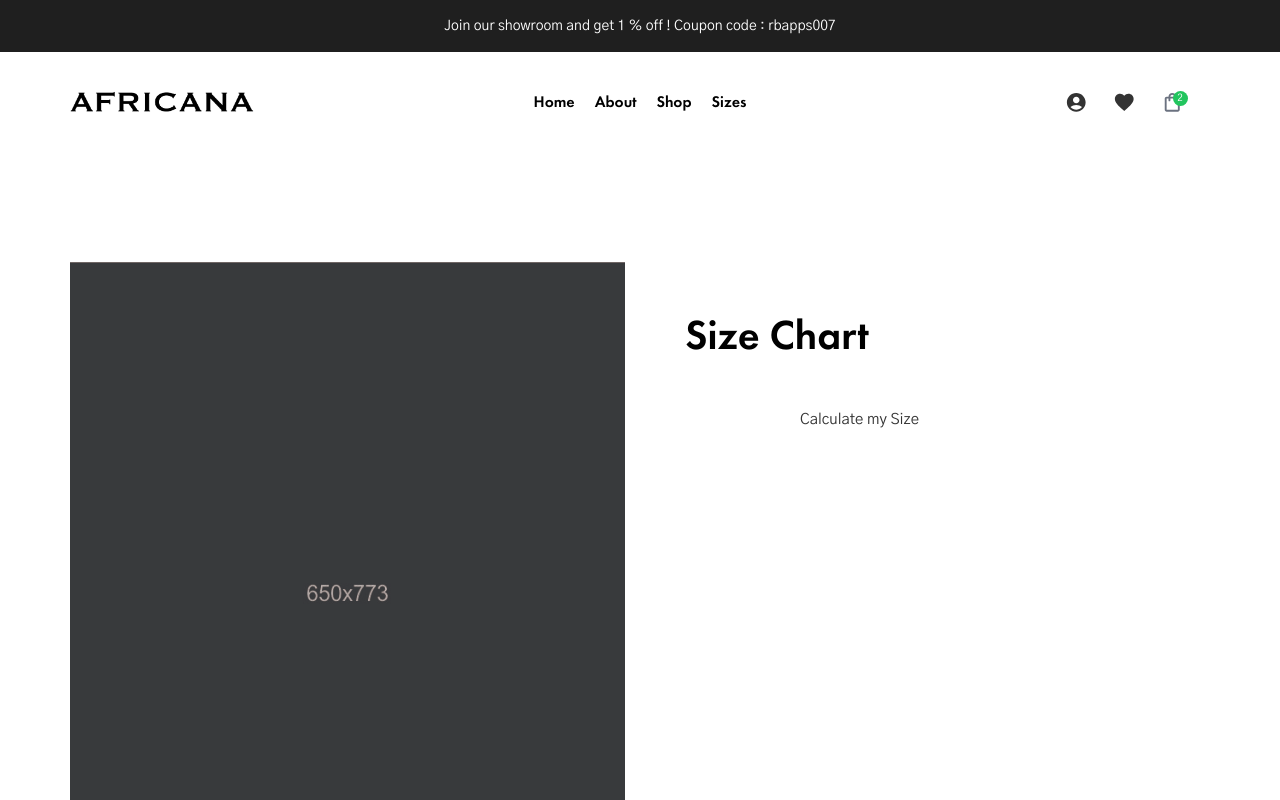
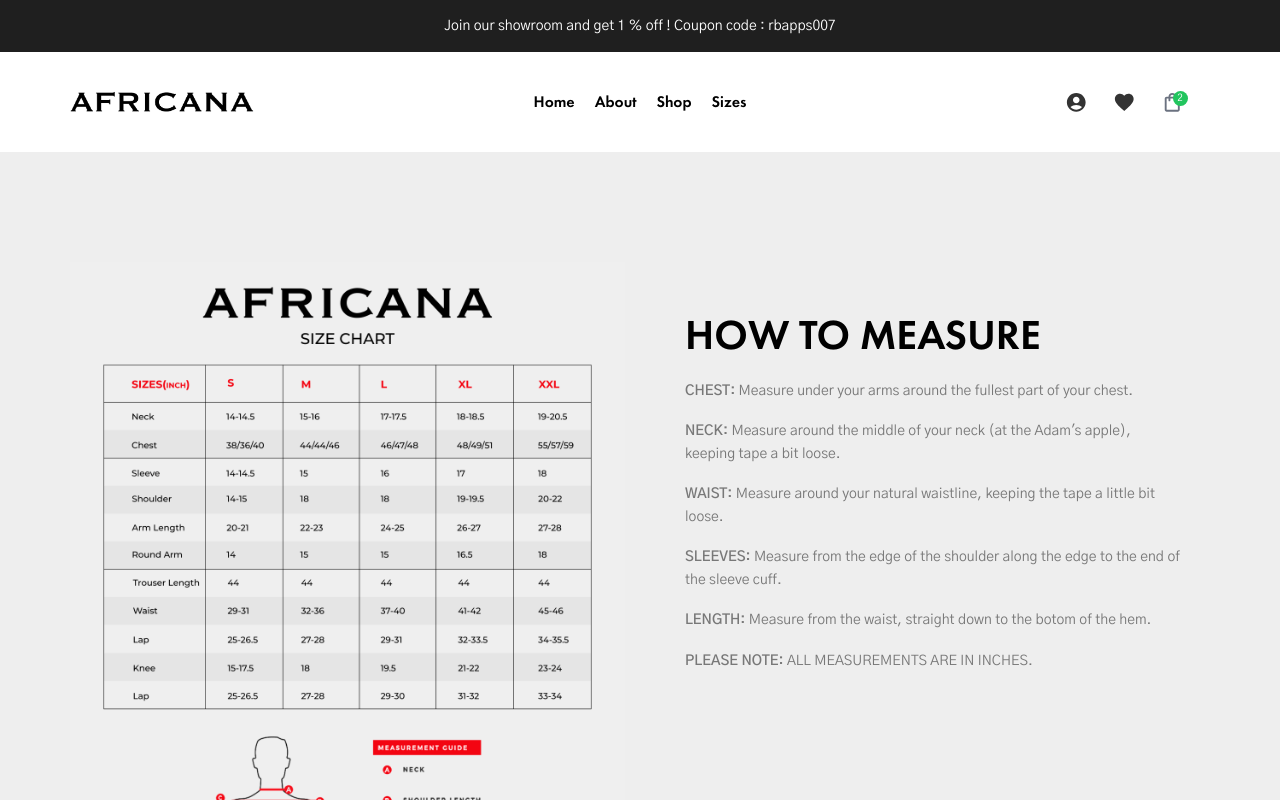
Before and after one commit to rilwanat/africana-web-frontend, a React (Create React App) app: page /sizes in a window 1280 px wide. Shown: the top 800 px of the page. Built offline with nearby package versions, Linux system fonts and the light colour scheme.

Commit message:
size page and  products hover
- size page and  products hover

```diff
--- a/src/components/pages/LandingPage.jsx
+++ b/src/components/pages/LandingPage.jsx
@@ -90,7 +90,9 @@
            <div
           //  style={{ opacity: startMainTransition ? 1 : 1 }}>
             // className={isMainVisible ? 'fade-in-main' : 'fade-out-main'}>
-            className={`fade-in-main ${!isMainVisible ? 'fade-in' : 'fade-out'}`}>
+            className={`fade-in-main ${!isMainVisible ? 'fade-in' : 'fade-out'}`}
+            style={{ backgroundColor: '#eeeeee' }}
+            >
 
            <Header options={options} />
 
--- a/src/components/pages/ShopLeftSidebarPage.js
+++ b/src/components/pages/ShopLeftSidebarPage.js
@@ -662,7 +662,7 @@
 
 
             {/* start shop-section */}
-            <section className="shop-section section-padding">
+            <section className="shop-section section-padding" style={{ backgroundColor: '#eeeeee' }}>
                 <div className="container-fluid">
                     <div className="row" >
                         <div className="col col-xs-12" >
--- a/src/components/pages/SizesPage.jsx
+++ b/src/components/pages/SizesPage.jsx
@@ -15,7 +15,7 @@
 
 import './shop/shop.css';
 
-import imgx from '../../assets/images/shop/img-2.jpg';
+import imgx from '../../assets/images/size.png';
 /**
  * demo data
  */
@@ -99,7 +99,7 @@
             {/* <PageTitle name="Shop single"/> */}
 
             {/* start shop-single-section */}
-            <section className="shop-single-section section-padding">
+            <section className="shop-single-section section-padding" style={{ backgroundColor: '#eeeeee' }}>
                 <div className="container-1410">
                     <div className="row">
                         <div className="col col-md-6">
@@ -117,52 +117,21 @@
                                 <div className="slider-nav"></div>
                             </div>
                         </div>
+
                         <div className="col col-md-6">
                             <div className="product-details">
-                                <h2>Size Chart</h2>
-
+                                <h2>HOW TO MEASURE</h2>
 
                                 {/* <p>{data.shortDescription}</p> */}
+                                <div className='flex flex-col ' >
+                                <p className='' style={{ fontSize: '14px' }}><strong>CHEST:</strong> Measure under your arms around the fullest part of your chest.</p>
+                                <p className='' style={{ fontSize: '14px' }}><strong>NECK:</strong> Measure around the middle of your neck (at the Adam's apple), keeping tape a bit loose.</p>
+                                <p className='' style={{ fontSize: '14px' }}><strong>WAIST:</strong> Measure around your natural waistline, keeping the tape a little bit loose.</p>
+                                <p className='' style={{ fontSize: '14px' }}><strong>SLEEVES:</strong> Measure from the edge of the shoulder along the edge to the end of the sleeve cuff.</p>
+                                <p className='' style={{ fontSize: '14px' }}><strong>LENGTH:</strong> Measure from the waist, straight down to the botom of the hem.</p>
+                                <p className='' style={{ fontSize: '14px' }}><strong>PLEASE NOTE:</strong> ALL MEASUREMENTS ARE IN INCHES.</p>
+                                </div>
 
-                                 <div className="product-option">
-                            <form className="form">
-                                <div className="product-row flex items-center">
-
-                                <div className="touchspin-wrap">
-                                                {/* <button
-                                                    onClick={(e) => {
-                                                        HandleProductCount(e, 'plus')
-                                                    }} id="slider-thumbnail-touchspin-up" className="btn btn-default "
-                                                    type="button"><i className="glyphicon glyphicon-chevron-up"></i>
-                                                </button>
-                                                <button
-                                                    onClick={(e) => {
-                                                        HandleProductCount(e, 'minus')
-                                                    }}
-                                                    id="slider-thumbnail-touchspin-down" className="btn btn-default "
-                                                    type="button"><i className="glyphicon glyphicon-chevron-down"></i>
-                                                </button>
-                                                <input readOnly className="product-count" type="text"
-                                                       value={productCount} name="product-count"/> */}
-                                            </div>
-
-
-                                    {/* <div className='mr-4'>
-                                        <input
-                                        // className="product-count"
-                                        type="text"
-                                        defaultValue={1}
-                                               name="product-count-3"/>
-                                    </div> */}
-                                    <div>
-                                        <button className='p-4'
-                                        // type="submit"
-                                        // onClick={onQuickViewCloseClick}
-                                        >Calculate my Size</button>
-                                    </div>
-                                </div>
-                            </form>
-                        </div>
 
                             </div>
                         </div>
--- a/src/components/pages/about/About.js
+++ b/src/components/pages/about/About.js
@@ -49,7 +49,7 @@
             {/* <PageTitle name="About us"/> */}
 
             {/* start about-section */}
-            <section className="about-section section-padding">
+            <section className="about-section section-padding" style={{ backgroundColor: '#eeeeee' }}>
                 <div className="container-fluid">
                     <div className="row">
                         <div className="col col-lg-8">
--- a/src/components/pages/shop/Products.js
+++ b/src/components/pages/shop/Products.js
@@ -1,4 +1,4 @@
-import React, {Fragment} from 'react';
+import React, {Fragment, useState} from 'react';
 import {Link} from "react-router-dom";
 
 import RemoveRedEyeOutlinedIcon from '@mui/icons-material/RemoveRedEyeOutlined';
@@ -15,6 +15,11 @@
  * @constructor
  */
 function Products({HandelQuickViewData, products, ordering}) {
+
+    const [isViewHovered, setViewHovered] = useState(false);
+    const [isFavHovered, setFavHovered] = useState(false);
+    const [isBagHovered, setBagHovered] = useState(false);
+
 
     return (
         <Fragment>
@@ -45,12 +50,19 @@
 
                                                                     <i className="fi flaticon-view"/>
                                                                 </a> */}
-                                                                <div style={{ backgroundColor: 'white', borderRadius: '50%', padding: '0.5rem', cursor: 'pointer', margin: '0.2em' }}>
+                                                                <div style={{ backgroundColor: isViewHovered ? 'black' : 'white', borderRadius: '50%', padding: '0.5rem', cursor: 'pointer', margin: '0.2em' }}>
                                                                         <RemoveRedEyeOutlinedIcon
                                                                         onClick={
                                                                             // e => onQuickViewClick(e, item)
                                                                             e => HandelQuickViewData(e, item)
                                                                         }
+                                                                        onMouseEnter={()=>{
+                                                                            setViewHovered(true)
+                                                                        }}
+                                                                        onMouseLeave={()=>{
+                                                                            setViewHovered(false)
+                                                                        }}
+                                                                        style={{ color: isViewHovered ? 'white' : 'black',  }}
                                                                         className='w-4 h-4 p-1' />
                                                                     </div>
                                                                 </li>
@@ -59,16 +71,38 @@
                                                                        data-tip="Add to Wishlist!">
                                                                         <i className="fi icon-heart-shape-outline"/>
                                                                     </a> */}
-                                                                    <div style={{ backgroundColor: 'white', borderRadius: '50%', padding: '0.5rem', cursor: 'pointer', margin: '0.2em' }}>
-                                                                        <FavoriteIcon className='w-4 h-4 p-1' />
+                                                                    <div style={{ backgroundColor: isFavHovered ? 'black' : 'white', borderRadius: '50%', padding: '0.5rem', cursor: 'pointer', margin: '0.2em' }}>
+                                                                        <FavoriteIcon className='w-4 h-4 p-1'
+                                                                         onClick={
+                                                                            ()=>{}
+                                                                        }
+                                                                         onMouseEnter={()=>{
+                                                                            setFavHovered(true)
+                                                                        }}
+                                                                        onMouseLeave={()=>{
+                                                                            setFavHovered(false)
+                                                                        }}
+                                                                        style={{ color: isFavHovered ? 'white' : 'black',  }}
+                                                                        />
                                                                     </div>
                                                                     </li>
                                                                 <li>
                                                                     {/* <a href="#" title="Add to cart!"
                                                                        data-tip="Add to cart!">
                                                                         <i className="fi flaticon-shopping-cart"/></a> */}
-                                                                        <div style={{ backgroundColor: 'white', borderRadius: '50%', padding: '0.5rem', cursor: 'pointer', margin: '0.2em' }}>
-                                                                        <ShoppingBagOutlinedIcon className='w-4 h-4 p-1' />
+                                                                        <div style={{ backgroundColor: isBagHovered ? 'black' : 'white', borderRadius: '50%', padding: '0.5rem', cursor: 'pointer', margin: '0.2em' }}>
+                                                                        <ShoppingBagOutlinedIcon className='w-4 h-4 p-1'
+                                                                        onClick={
+                                                                            ()=>{}
+                                                                        }
+                                                                        onMouseEnter={()=>{
+                                                                            setBagHovered(true)
+                                                                        }}
+                                                                        onMouseLeave={()=>{
+                                                                            setBagHovered(false)
+                                                                        }}
+                                                                        style={{ color: isBagHovered ? 'white' : 'black',  }}
+                                                                        />
                                                                     </div>
                                                                         </li>
                                     </ul>
```
Also changed, not shown: src/assets/images/size - Copy.png (added), src/assets/images/size.png (added).
